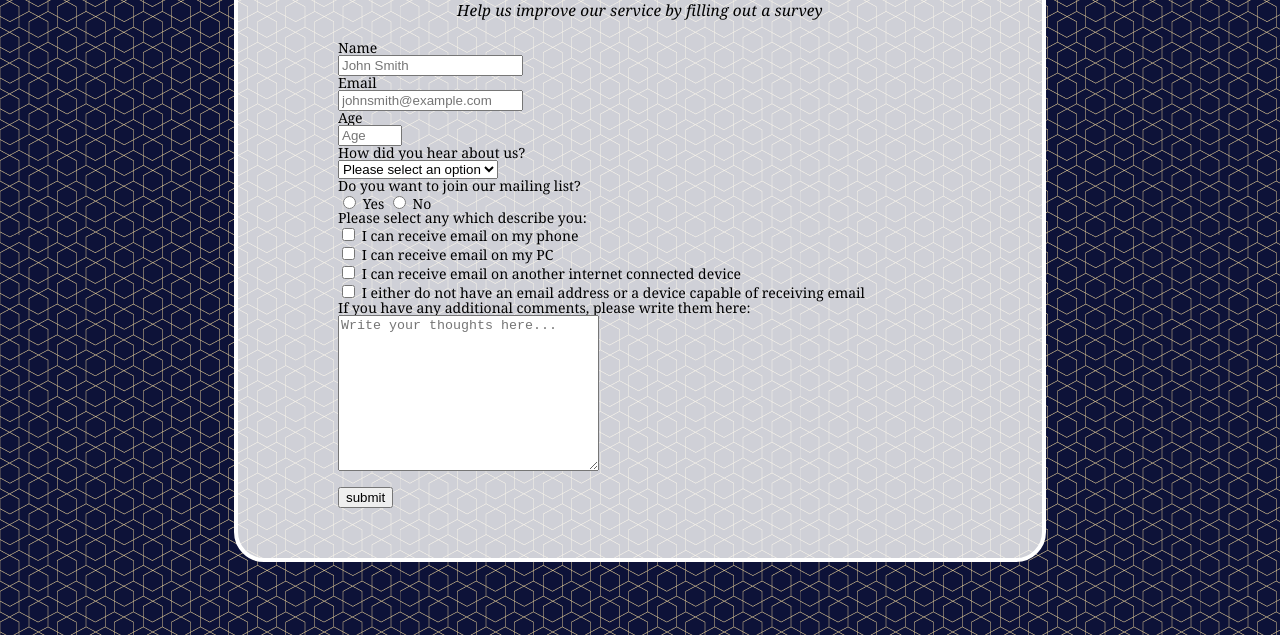
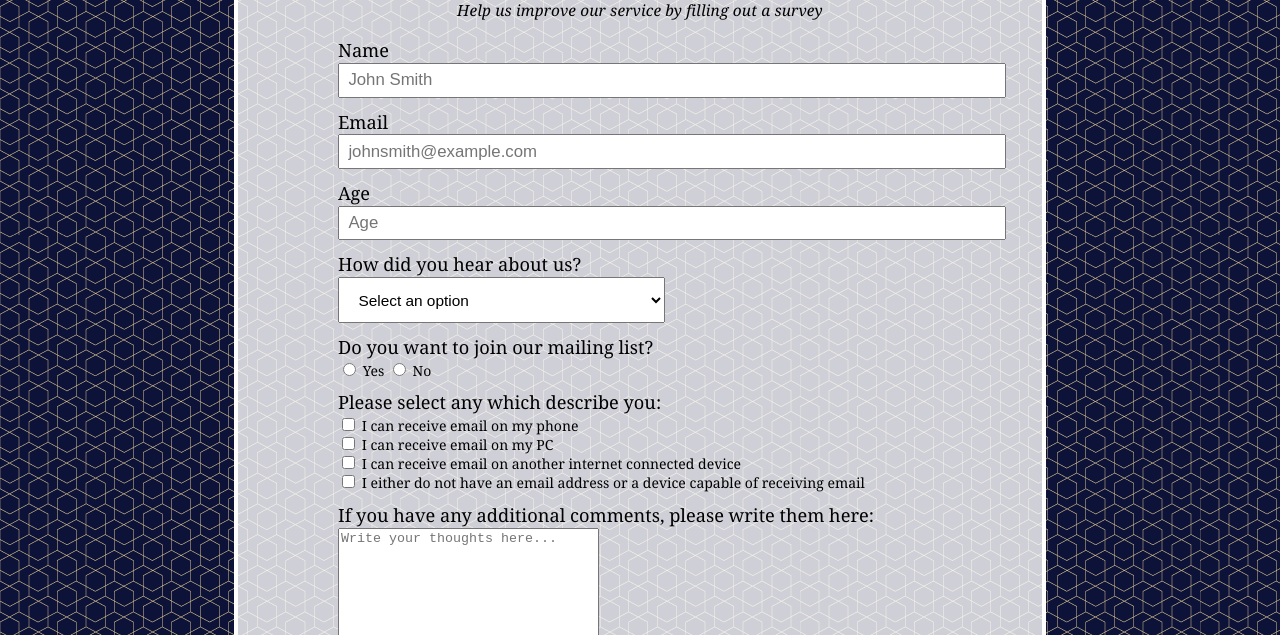
Before and after one commit to AndrewHuntington/fcc-survey-form, a plain HTML site: page index.html in a window 1280 px wide. Shown: the part 165-800 px from the top of the page. Drawn offline with Linux system fonts and the light colour scheme.

Commit message:
Begin styling main content

```diff
--- a/index.html
+++ b/index.html
@@ -16,46 +16,65 @@
       </p>
 
       <form action="" id="survey-form">
-        <label for="name" id="name-label">Name</label><br />
-        <input name="name" id="name" placeholder="John Smith" required /><br />
+        <div class="form-element">
+          <label class="form-q" for="name" id="name-label">Name</label>
+          <input
+            class="form-a"
+            name="name"
+            id="name"
+            placeholder="John Smith"
+            required
+          />
+        </div>
 
-        <label for="email" id="email-label">Email</label><br />
+        <div class="form-element">
+          <label class="form-q" for="email" id="email-label">Email</label>
           <input
+            class="form-a"
             type="email"
             name="email"
             id="email"
             placeholder="johnsmith@example.com"
             required
-        /><br />
+          />
+        </div>
 
-        <label for="number" id="number-label">Age</label><br />
+        <div class="form-element">
+          <label class="form-q" for="number" id="number-label">Age</label>
           <input
+            class="form-a"
             type="number"
             name="number"
             id="number"
             min="13"
             max="130"
             placeholder="Age"
-        /><br />
+          />
+        </div>
 
-        <p>How did you hear about us?</p>
+        <div class="form-element">
+          <p class="form-q">How did you hear about us?</p>
           <select name="dropdown" id="dropdown">
             <option value="none" selected disabled hidden>
-            Please select an option
+              Select an option
             </option>
             <option value="ad">Advertisement</option>
             <option value="friend">From a friend</option>
             <option value="web-search">Web search result</option>
-          <option value="other">Other</option></select
-        ><br />
+            <option value="other">Other</option>
+          </select>
+        </div>
 
-        <p>Do you want to join our mailing list?</p>
+        <div class="form-element">
+          <p class="form-q">Do you want to join our mailing list?</p>
           <input type="radio" name="mailing-list" id="yes" value="yes" />
           <label for="yes">Yes</label>
           <input type="radio" name="mailing-list" id="no" value="no" />
           <label for="no">No</label><br />
+        </div>
 
-        <p>Please select any which describe you:</p>
+        <div class="form-element">
+          <p class="form-q">Please select any which describe you:</p>
           <input type="checkbox" name="device1" id="device1" value="phone" />
           <label for="device1">I can receive email on my phone</label><br />
           <input type="checkbox" name="device2" id="device2" value="pc" />
@@ -66,13 +85,15 @@
           ><br />
           <input type="checkbox" name="device4" id="device4" value="none" />
           <label for="device4">
-          I either do not have an email address or a device capable of receiving
-          email </label
+            I either do not have an email address or a device capable of
+            receiving email </label
           ><br />
+        </div>
 
-        <label for="comments"
+        <div class="form-element">
+          <label class="form-q" for="comments"
             >If you have any additional comments, please write them here:</label
-        ><br />
+          >
           <textarea
             name="comments"
             id="comments"
@@ -80,7 +101,8 @@
             rows="10"
             placeholder="Write your thoughts here..."
           ></textarea
-        ><br /><br />
+          ><br />
+        </div>
 
         <input type="submit" id="submit" value="submit" />
       </form>
--- a/style.css
+++ b/style.css
@@ -26,6 +26,29 @@ form {
   padding: 50px;
   width: 55vw;
 }
+.form-element {
+  margin: 15px 0;
+}
+.form-q {
+  display: block;
+  font-size: 1.3em;
+  margin-bottom: 0.2em;
+}
+.form-a {
+  display: block;
+  font-size: 1.2em;
+  height: 1.7em;
+  padding-left: 0.5em;
+  width: 100%;
+}
+
+select {
+  display: block;
+  font-size: 1.1em;
+  padding-left: 1em;
+  width: 50%;
+  height: 3em;
+}
 
 #description {
   font-size: 1.1em;
```
Lines whose indentation alone changed are shown as unchanged.
